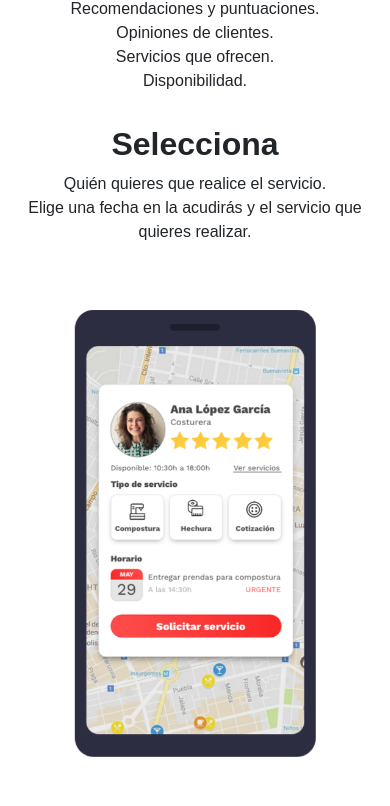
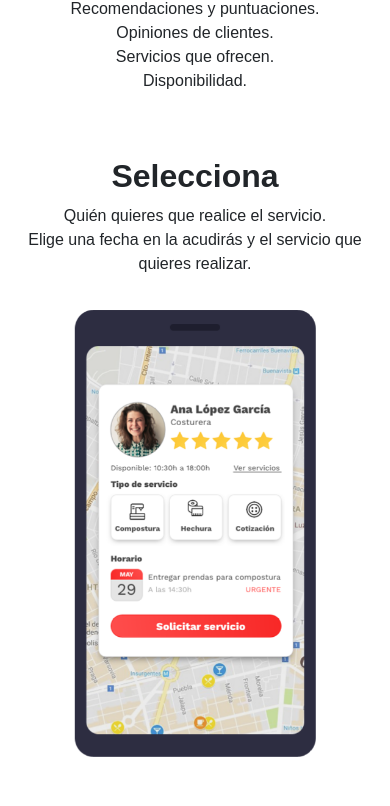
Before and after one commit to sifloz/sewy-landing, a React app: page / in a window 390 px wide. Shown: the part 2177-2983 px from the top of the page. Built offline with nearby package versions, Linux system fonts and the light colour scheme.

Commit message:
Added optimization & style class changes

```diff
--- a/src/components/Benefits/Benefit/Benefit.js
+++ b/src/components/Benefits/Benefit/Benefit.js
@@ -12,4 +12,4 @@ const benefit = (props) => (
     </div>
 )
 
-export default benefit;
+export default React.memo(benefit);
--- a/src/components/Instructions/Instruction/Instruction.js
+++ b/src/components/Instructions/Instruction/Instruction.js
@@ -9,13 +9,13 @@ const instruction = (props) => {
     let instruction = null;
 
     instructionImage = (
-        <div className="col-md-5 text-center mt-5 wow animated zoomIn">
+        <div className={'col-md-5 text-center wow animated zoomIn ' + (props.instructionData.mockupPosition === 'right' ? 'mt-3' : 'mt-5')}>
             <img src={props.instructionData.image} alt={props.instructionData.title} height="450"/>
         </div>
     );
 
     instructionDescrption = (
-        <div className={'col-md-7 mt-3 ' + (props.instructionData.mockupPosition === 'right' ? 'text-right' : '')}>
+        <div className={'col-md-7 ' + (props.instructionData.mockupPosition === 'right' ? 'mt-5 text-right' : 'mt-3')}>
             <h2>{props.instructionData.title}</h2>
             { props.instructionData.highlight &&
                 <h5>{props.instructionData.highlight}</h5>
@@ -53,4 +53,4 @@ const instruction = (props) => {
     );
 };
 
-export default instruction;
+export default React.memo(instruction);
--- a/src/components/SummaryContent/SummaryContent.js
+++ b/src/components/SummaryContent/SummaryContent.js
@@ -30,4 +30,4 @@ const summaryContent = (props) => {
     );
 };
 
-export default summaryContent;
+export default React.memo(summaryContent);
--- a/src/index.js
+++ b/src/index.js
@@ -3,6 +3,7 @@ import ReactDOM from 'react-dom';
 import {BrowserRouter} from 'react-router-dom';
 //import './index.css';
 import 'bootstrap/dist/css/bootstrap.css';
+import Bootstrap from 'bootstrap';
 import Animate from 'animate.css';
 import App from './App';
 import * as serviceWorker from './serviceWorker';
```
